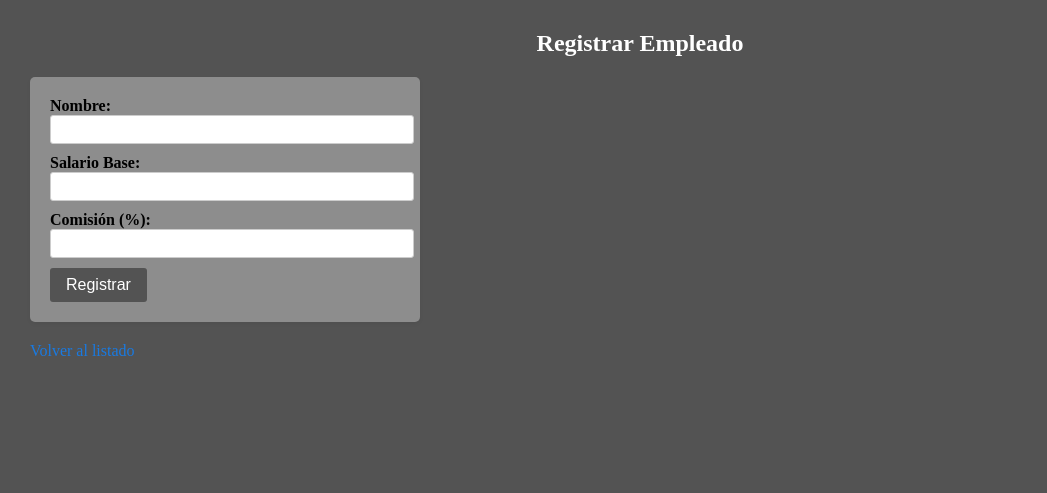
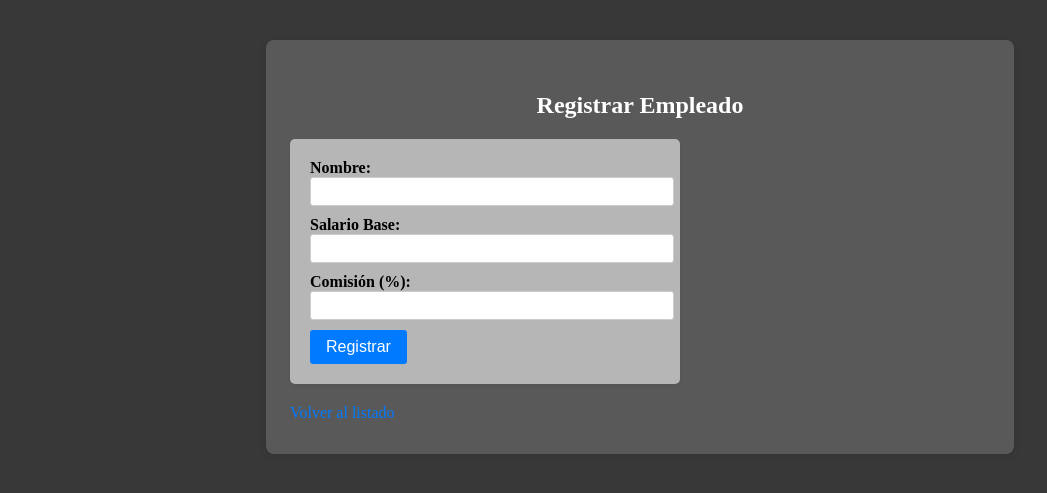
Before and after one commit to Sebastian-Alba-O/ParcialFinal, a PHP site: page /index.php?accion=registrar in a window 1280 px wide. Shown: the top 493 px of the page, without its empty margins (0-1047 px from the left). Run offline with PHP 8.4, Linux system fonts and the light colour scheme.

Commit message:
Prueba 1 TERMINADA

```diff
--- a/Exam_Practic_1/css/estilo.css
+++ b/Exam_Practic_1/css/estilo.css
@@ -1,22 +1,22 @@
 
 body {
     margin: 30px;
-    background: #535353;
+    background: #383838;
 }
 .container {
     max-width: 700px;
     margin: 40px auto;
-    background: #8d8d8d;
+    background: #5a5959;
     border-radius: 8px;
+    box-shadow: 0 2px 8px rgba(0,0,0,0.08);
     padding: 32px 24px;
-    text-align: center;
 }
 h2 {
     text-align: center;
     color: #ffffff;
 }
 form {
-    background:#8d8d8d;
+    background: #b6b6b6;
     padding: 20px;
     border-radius: 5px;
     box-shadow: 0 2px 4px rgba(0,0,0,0.05);
@@ -37,7 +37,7 @@ form input[type="number"] {
 }
 form input[type="submit"], button {
     padding: 8px 16px;
-    background: #535353;
+    background: #007bff;
     color: #fff;
     border: none;
     border-radius: 3px;
@@ -45,12 +45,11 @@ form input[type="submit"], button {
     font-size: 16px;
 }
 form input[type="submit"]:hover, button:hover {
-    background: #b30000;
-    color: #000000;
+    background: #0056b3;
 }
 table {
-    color: #fff;
-    background: #8d8d8d;
+    background: #a8a8a8;
+    border-collapse: collapse;
     width: 80%;
     margin-bottom: 20px;
 }
@@ -63,7 +62,7 @@ tr:nth-child(even) {
     background: #f2f2f2;
 }
 a {
-    color: #197ae2;
+    color: #007bff;
     text-decoration: none;
 }
 a:hover {
--- a/Exam_Practic_1/index.php
+++ b/Exam_Practic_1/index.php
@@ -1,7 +1,4 @@
 <?php
-// index.php - Punto de entrada principal
-
-// Cargar el controlador según la acción
 $accion = isset($_GET['accion']) ? $_GET['accion'] : 'listar';
 
 require_once 'controller/EmpleadoController.php';
--- a/Exam_Practic_1/model/Empleado.php
+++ b/Exam_Practic_1/model/Empleado.php
@@ -1,12 +1,7 @@
 <?php
-require_once 'Conexion.php';
+require_once 'conexion.php';
 
 class Empleado {
-    public $id;
-    public $nombre;
-    public $salario_base;
-    public $comision;
-
     public static function listar() {
         $conexion = new Conexion();
         $sql = "SELECT * FROM empleados";
@@ -20,7 +15,7 @@ class Empleado {
 
     public static function guardar($nombre, $salario_base, $comision) {
         $conexion = new Conexion();
-        $stmt = $conexion->conn->prepare("INSERT INTO empleados (nombre, salario_base, comision) VALUES (?, ?, ?)");
+        $stmt = $conexion->conn->prepare("INSERT INTO empleados (nombre, salario_base, comision_pct) VALUES (?, ?, ?)");
         $stmt->bind_param("sdd", $nombre, $salario_base, $comision);
         return $stmt->execute();
     }
--- a/Exam_Practic_1/view/registrar.php
+++ b/Exam_Practic_1/view/registrar.php
@@ -6,16 +6,18 @@
     <link rel="stylesheet" href="css/estilo.css">
 </head>
 <body>
+    <div class="container">
         <h2>Registrar Empleado</h2>
         <form action="index.php?accion=guardar" method="post">
             <label>Nombre:</label>
-        <input type="text" name="nombre" required><br>
+            <input type="text" name="nombre" required>
             <label>Salario Base:</label>
-        <input type="number" name="salario_base" step="0.01" required><br>
+            <input type="number" name="salario_base" step="0.01" required>
             <label>Comisión (%):</label>
-        <input type="number" name="comision" step="0.01" required><br>
-        <button type="submit">Registrar</button>
+            <input type="number" name="comision" step="0.01" required>
+            <input type="submit" value="Registrar">
         </form>
         <a href="index.php">Volver al listado</a>
+    </div>
 </body>
 </html>
```
Also changed, not shown: Exam_Practic_1/view/listar.php (+14 -4 lines). Lines whose indentation alone changed are shown as unchanged.
